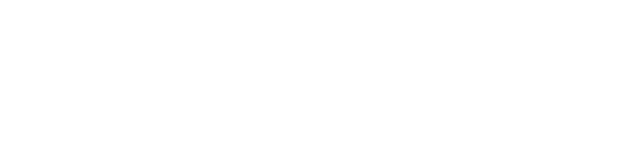
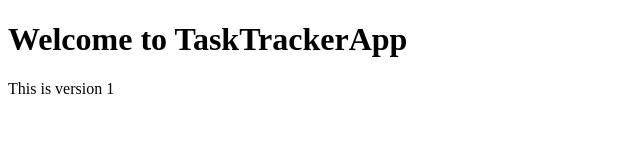
Before and after one commit to Bharatgithu/TaskTrackerApp, a website: page Frontend_Dev/fronted.html in a window 1280 px wide. Shown: the whole page, without its empty margins (0-640 px from the left). Drawn offline with Linux system fonts and the light colour scheme.

Commit message:
add html

```diff
--- a/Frontend_Dev/fronted.html
+++ b/Frontend_Dev/fronted.html
@@ -1,2 +1,10 @@
 <!DOCTYPE html>
-<html lang="en"></html>
+<html>
+<head>
+  <title>TaskTrackerApp</title>
+</head>
+<body>
+  <h1>Welcome to TaskTrackerApp</h1>
+  <p>This is version 1</p>
+</body>
+</html>
```
